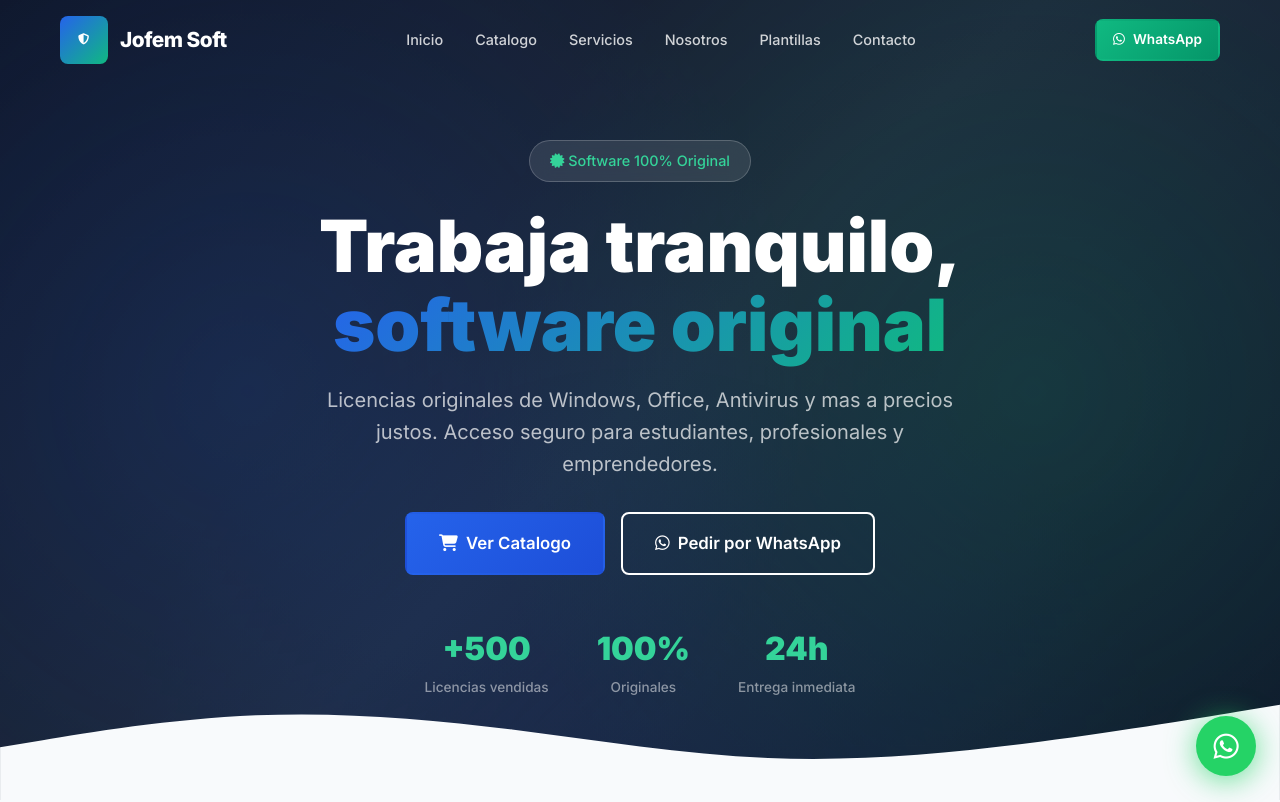
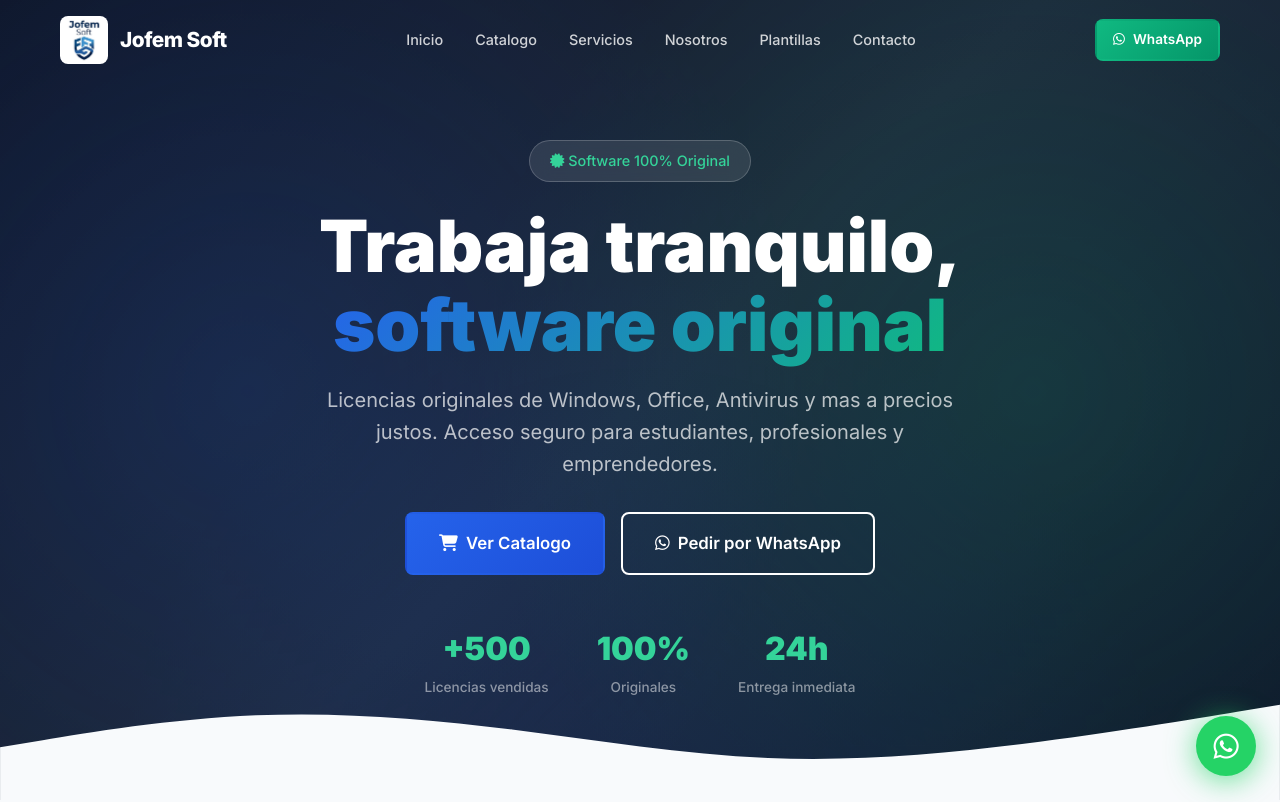
Before and after one commit to MapleProjects/jofemsoft-web, a plain HTML site: page index.html in a window 1280 px wide. Shown: the top 802 px of the page. Drawn offline with Linux system fonts and the light colour scheme.

Commit message:
JofemSoft-v4-add-logo

```diff
--- a/index.html
+++ b/index.html
@@ -20,7 +20,7 @@
     <header class="navbar" id="navbar">
         <div class="container navbar__inner">
             <a href="#" class="navbar__brand">
-                <div class="logo-placeholder"><i class="fas fa-shield-halved"></i></div>
+                <img src="logo.jpg" alt="Jofem Soft Logo" class="navbar__logo">
                 <span class="navbar__name">Jofem Soft</span>
             </a>
             <nav class="navbar__nav" id="navMenu">
@@ -650,7 +650,7 @@
     <footer class="footer">
         <div class="container footer__inner">
             <div class="footer__brand">
-                <div class="logo-placeholder logo-placeholder--sm"><i class="fas fa-shield-halved"></i></div>
+                <img src="logo.jpg" alt="Jofem Soft Logo" class="footer__logo">
                 <span class="footer__name">Jofem Soft</span>
                 <p class="footer__slogan">"Trabaja tranquilo, software original"</p>
             </div>
--- a/styles.css
+++ b/styles.css
@@ -229,6 +229,14 @@ a {
     display: flex;
     align-items: center;
     gap: 12px;
+}
+
+.navbar__logo {
+    width: 48px;
+    height: 48px;
+    border-radius: var(--radius-sm);
+    object-fit: cover;
+    flex-shrink: 0;
 }
 
 .navbar__name {
@@ -1023,6 +1031,13 @@ a {
     flex-wrap: wrap;
 }
 
+.footer__logo {
+    width: 36px;
+    height: 36px;
+    border-radius: 6px;
+    object-fit: cover;
+}
+
 .footer__name {
     font-size: 1.3rem;
     font-weight: 800;
```
Also changed, not shown: EmprendimientoTecnologico.txt (added), Tecnologico estrategia.txt (added), logo.jpg (added), nombre del emprendimiento, justific.txt (added).
